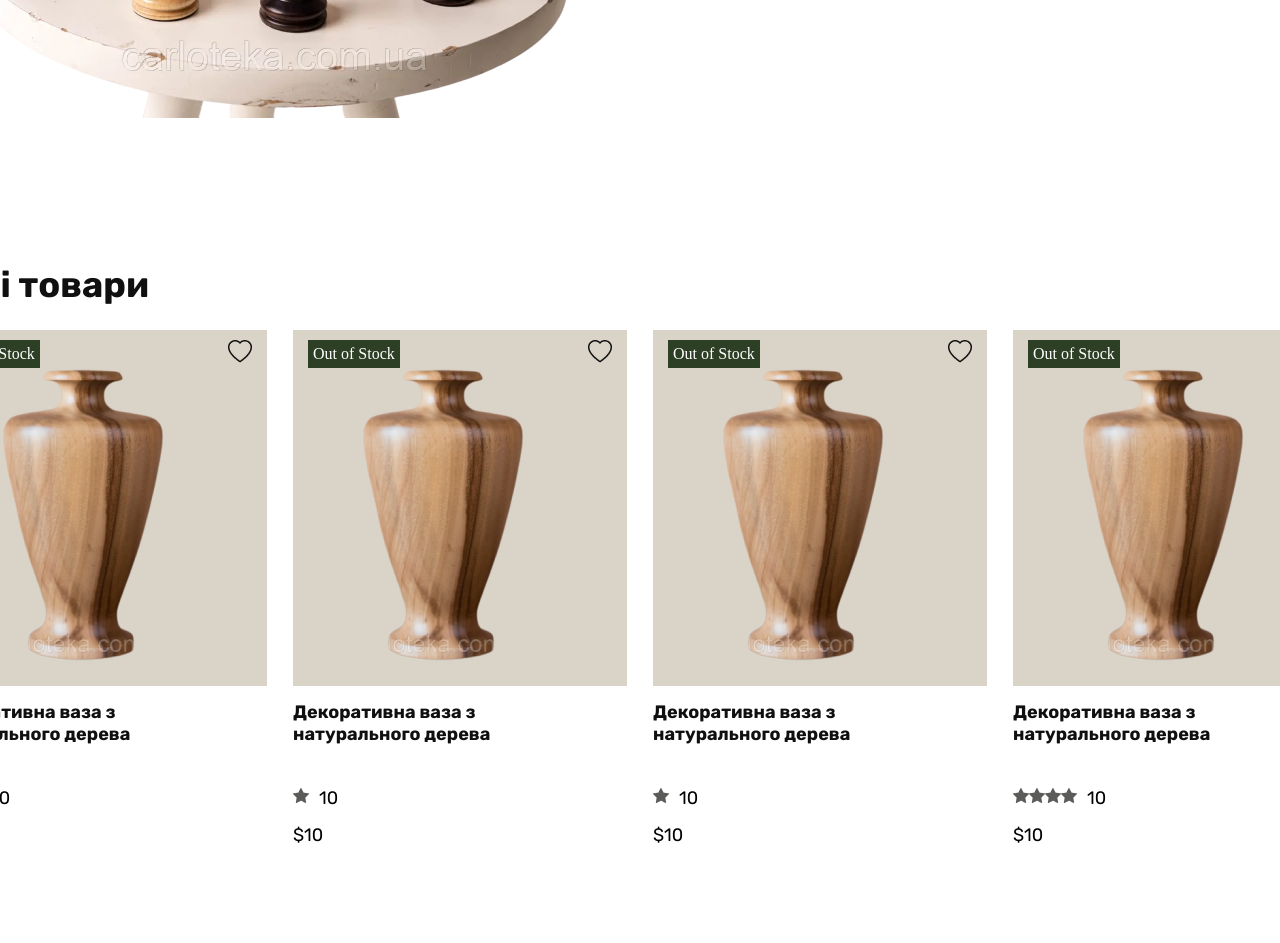
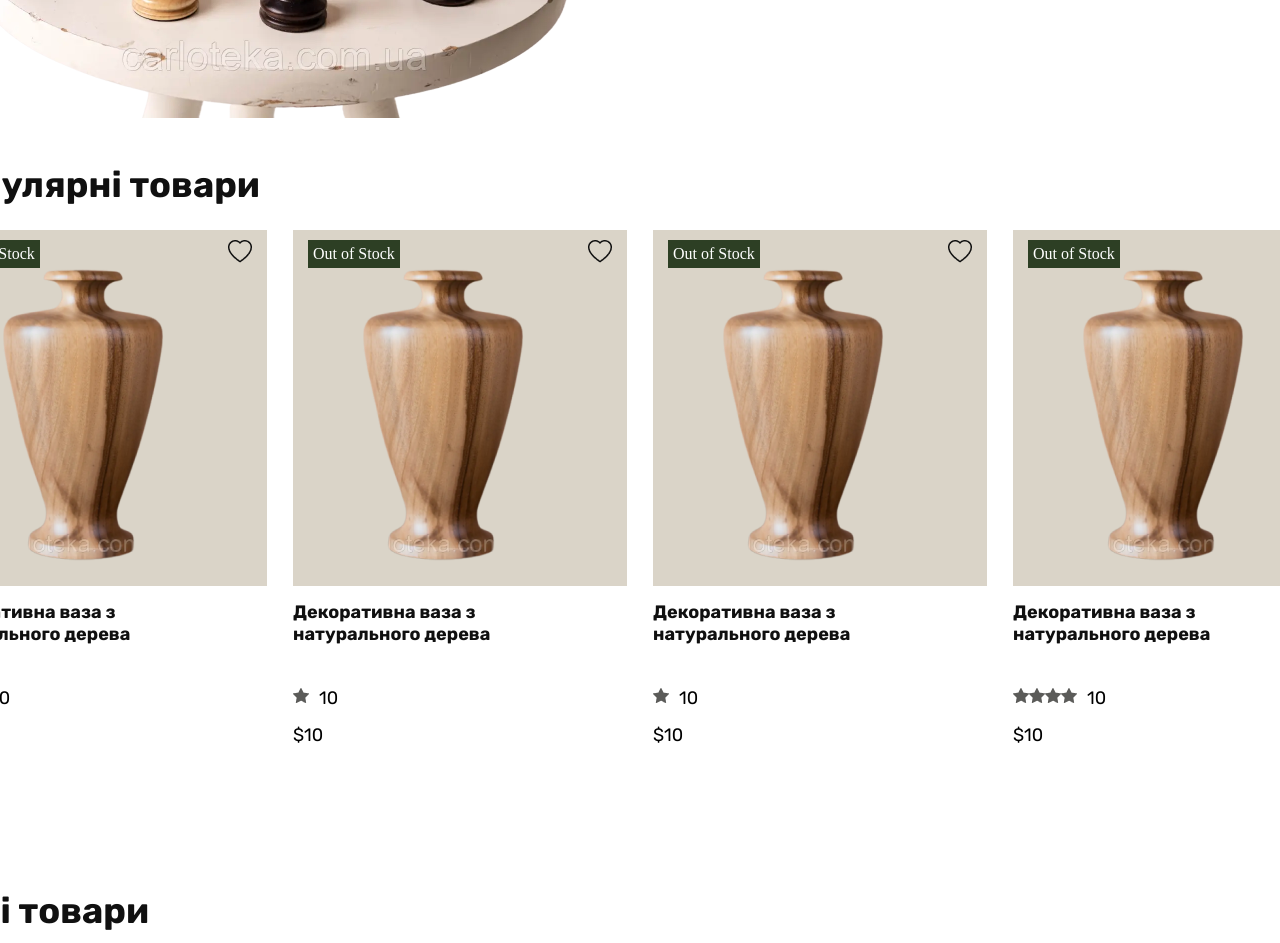
Before and after one commit to Carloteka/carloteka-frontend, a React (Create React App) app: page / in a window 1280 px wide. Shown: the part 2580-3523 px from the top of the page. Built offline with nearby package versions, Linux system fonts and the light colour scheme.

Commit message:
feat: add popular goods block

```diff
--- a/src/App.tsx
+++ b/src/App.tsx
@@ -4,6 +4,8 @@ import { Greeting } from "./components/greeting";
 import { CategoryCard } from "./components/category-card/CategoryCard";
 import { Footer } from "./components/footer";
 import { NewGoods } from "./components/newGoods";
+import { PopularGoods } from "./components/popularGoods";
+
 function App() {
   return (
     <div className="App">
@@ -12,6 +14,7 @@ function App() {
       <CategoryCard order={0} />
       <CategoryCard order={1} />
       <CategoryCard order={0} />
+      <PopularGoods />
       <NewGoods />
       <Footer />
     </div>
--- /dev/null
+++ b/src/components/popularGoods/index.ts
@@ -0,0 +1 @@
+export * from "./popularGoods"
--- /dev/null
+++ b/src/components/popularGoods/popularGoods.styled.tsx
@@ -0,0 +1,64 @@
+import styled from "styled-components";
+
+export const MainGoodsBlock = styled.div`
+  display: flex;
+  flex-direction: column;
+`;
+
+export const GoodsItemsBlock = styled.div`
+  display: flex;
+  flex-direction: column;
+
+  h1 {
+    margin-left: 10px;
+    color: #101010;
+    font-size: 36px;
+    font-family: "Rubik";
+    font-weight: 600px;
+    margin-top: 43px;
+  }
+`;
+export const GoodsCards = styled.div`
+  display: flex;
+  justify-content: space-around;
+`;
+
+export const GoodsCardItem = styled.div`
+  .cardImg {
+    background-image: url(img/vaza.png);
+    background-color: #dad4c8;
+    width: 304px;
+    height: 336px;
+    padding: 10px 15px;
+  }
+  .card_details {
+    display: flex;
+    justify-content: space-between;
+    .stock {
+      background-color: #2d3f24;
+      color: white;
+      padding: 5px;
+    }
+  }
+  h6 {
+    color: #101010;
+    font-size: 18px;
+    font-family: "Rubik";
+    font-weight: 600px;
+    margin-top: 15px;
+  }
+  .rating {
+    span {
+      font-size: 18px;
+      font-family: "Rubik";
+      margin-left: 10px;
+    }
+  }
+  .price {
+    font-size: 18px;
+    font-family: "Rubik";
+    margin-top: 15px;
+    margin-top: 15px;
+    font-weight: 400px;
+  }
+`;
--- /dev/null
+++ b/src/components/popularGoods/popularGoods.tsx
@@ -0,0 +1,107 @@
+import {
+  MainGoodsBlock,
+  GoodsItemsBlock,
+  GoodsCards,
+  GoodsCardItem,
+} from "./popularGoods.styled";
+
+export const PopularGoods = () => {
+  return (
+    <MainGoodsBlock>
+      <GoodsItemsBlock>
+        <h1>Популярні товари</h1>
+        <GoodsCards>
+          <GoodsCardItem>
+            <div className="cardImg">
+              <div className="card_details">
+                <div className="stock">Out of Stock</div>
+                <img
+                  width={24}
+                  height={24}
+                  src="img/heart.png"
+                  alt="like"
+                ></img>
+              </div>
+            </div>
+            <h6>
+              Декоративна ваза з <br /> натурального дерева
+            </h6>
+            <div className="rating">
+              <img alt="stars" src="img/star.png"></img>
+              <img alt="stars" src="img/star.png"></img>
+              <img alt="stars" src="img/star.png"></img>
+              <span>10</span>
+            </div>
+            <div className="price">$10</div>
+          </GoodsCardItem>
+          <GoodsCardItem>
+            <div className="cardImg">
+              <div className="card_details">
+                <div className="stock">Out of Stock</div>
+                <img
+                  width={24}
+                  height={24}
+                  src="img/heart.png"
+                  alt="like"
+                ></img>
+              </div>
+            </div>
+            <h6>
+              Декоративна ваза з <br /> натурального дерева
+            </h6>
+            <div className="rating">
+              <img alt="stars" src="img/star.png"></img>
+              <span>10</span>
+            </div>
+            <div className="price">$10</div>
+          </GoodsCardItem>
+          <GoodsCardItem>
+            <div className="cardImg">
+              <div className="card_details">
+                <div className="stock">Out of Stock</div>
+                <img
+                  width={24}
+                  height={24}
+                  src="img/heart.png"
+                  alt="like"
+                ></img>
+              </div>
+            </div>
+            <h6>
+              Декоративна ваза з <br /> натурального дерева
+            </h6>
+            <div className="rating">
+              <img alt="stars" src="img/star.png"></img>
+              <span>10</span>
+            </div>
+            <div className="price">$10</div>
+          </GoodsCardItem>
+          <GoodsCardItem>
+            <div className="cardImg">
+              <div className="card_details">
+                <div className="stock">Out of Stock</div>
+                <img
+                  width={24}
+                  height={24}
+                  src="img/heart.png"
+                  alt="like"
+                ></img>
+              </div>
+            </div>
+            <h6>
+              Декоративна ваза з <br /> натурального дерева
+            </h6>
+            <div className="rating">
+              <img alt="stars" src="img/star.png"></img>
+              <img alt="stars" src="img/star.png"></img>
+              <img alt="stars" src="img/star.png"></img>
+              <img alt="stars" src="img/star.png"></img>
+              <span>10</span>
+            </div>
+            <div className="price">$10</div>
+          </GoodsCardItem>
+        </GoodsCards>
+      </GoodsItemsBlock>
+    </MainGoodsBlock>
+  );
+};
```
